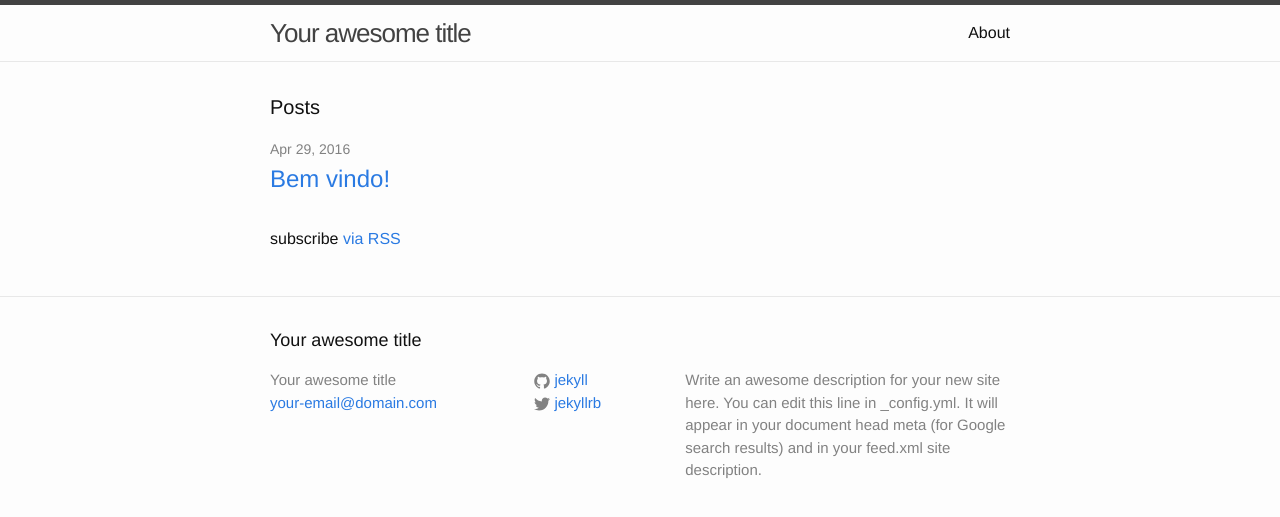
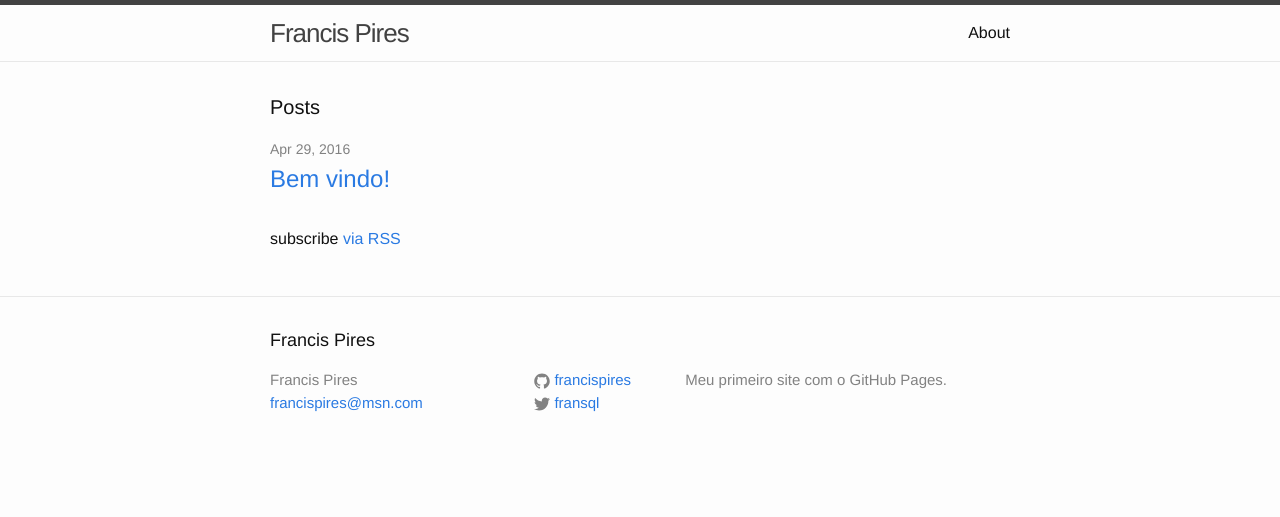
Before and after one commit to francispires/francispires.github.io, a Jekyll site: the page built from index.html, in a window 1280 px wide. Shown: the top 517 px of the page. Built offline with Jekyll 4.4.1, drawn with Linux system fonts in a browser that asks for light colours.

Commit message:
Update _config.yml

```diff
--- a/_config.yml
+++ b/_config.yml
@@ -6,16 +6,15 @@
 # 'jekyll serve'. If you change this file, please restart the server process.
 
 # Site settings
-title: Your awesome title
-email: your-email@domain.com
+title: Francis Pires
+email: francispires@msn.com
 description: > # this means to ignore newlines until "baseurl:"
-  Write an awesome description for your new site here. You can edit this
-  line in _config.yml. It will appear in your document head meta (for
-  Google search results) and in your feed.xml site description.
+  Meu primeiro site com o GitHub Pages.
 baseurl: "" # the subpath of your site, e.g. /blog
-url: "http://yourdomain.com" # the base hostname & protocol for your site
-twitter_username: jekyllrb
-github_username:  jekyll
+url: "http://www.francispires.com" # the base hostname & protocol for your site
+twitter_username: fransql
+github_username:  francispires
+faceboo_username: francispires
 
 # Build settings
 markdown: kramdown
```
